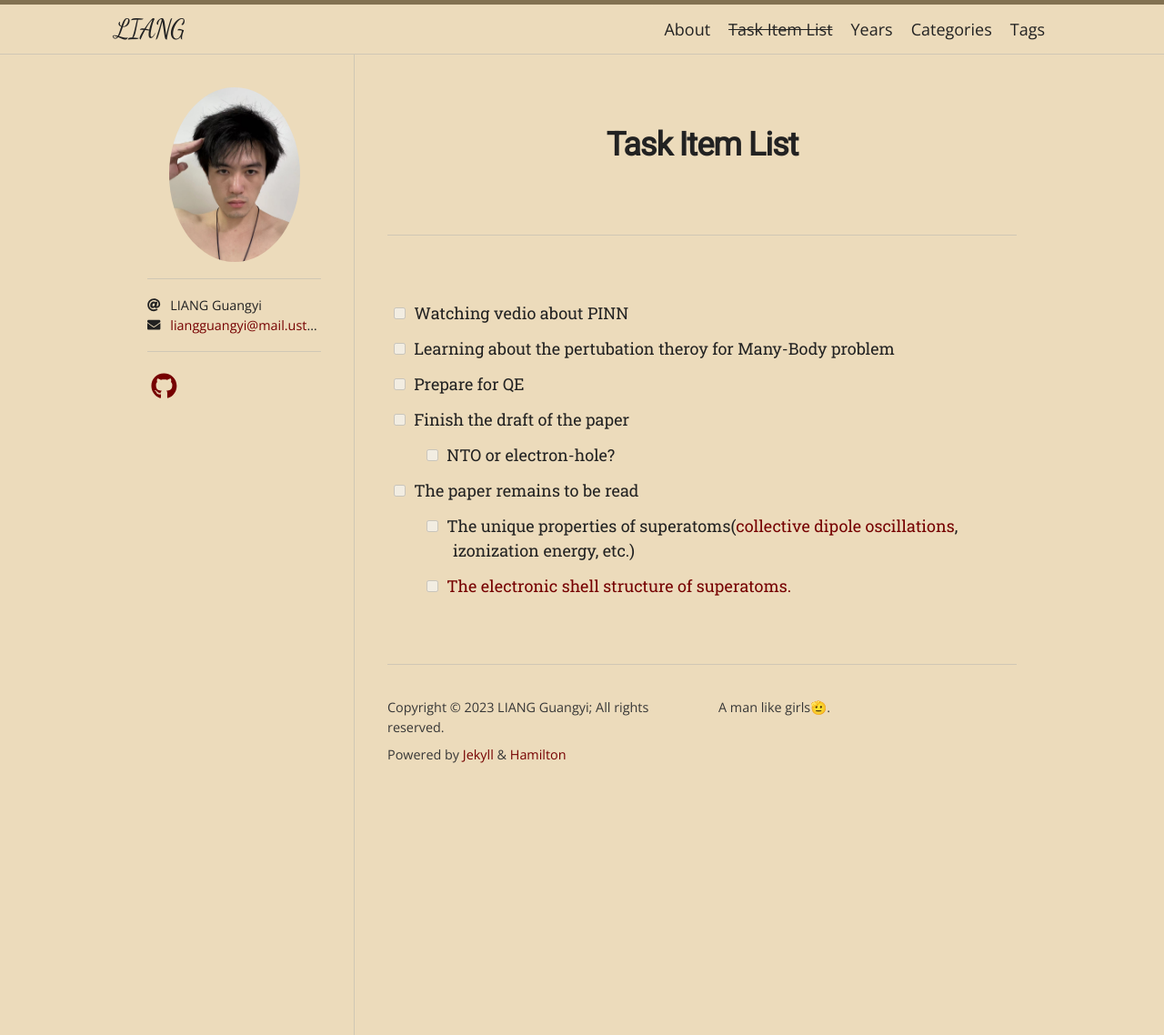
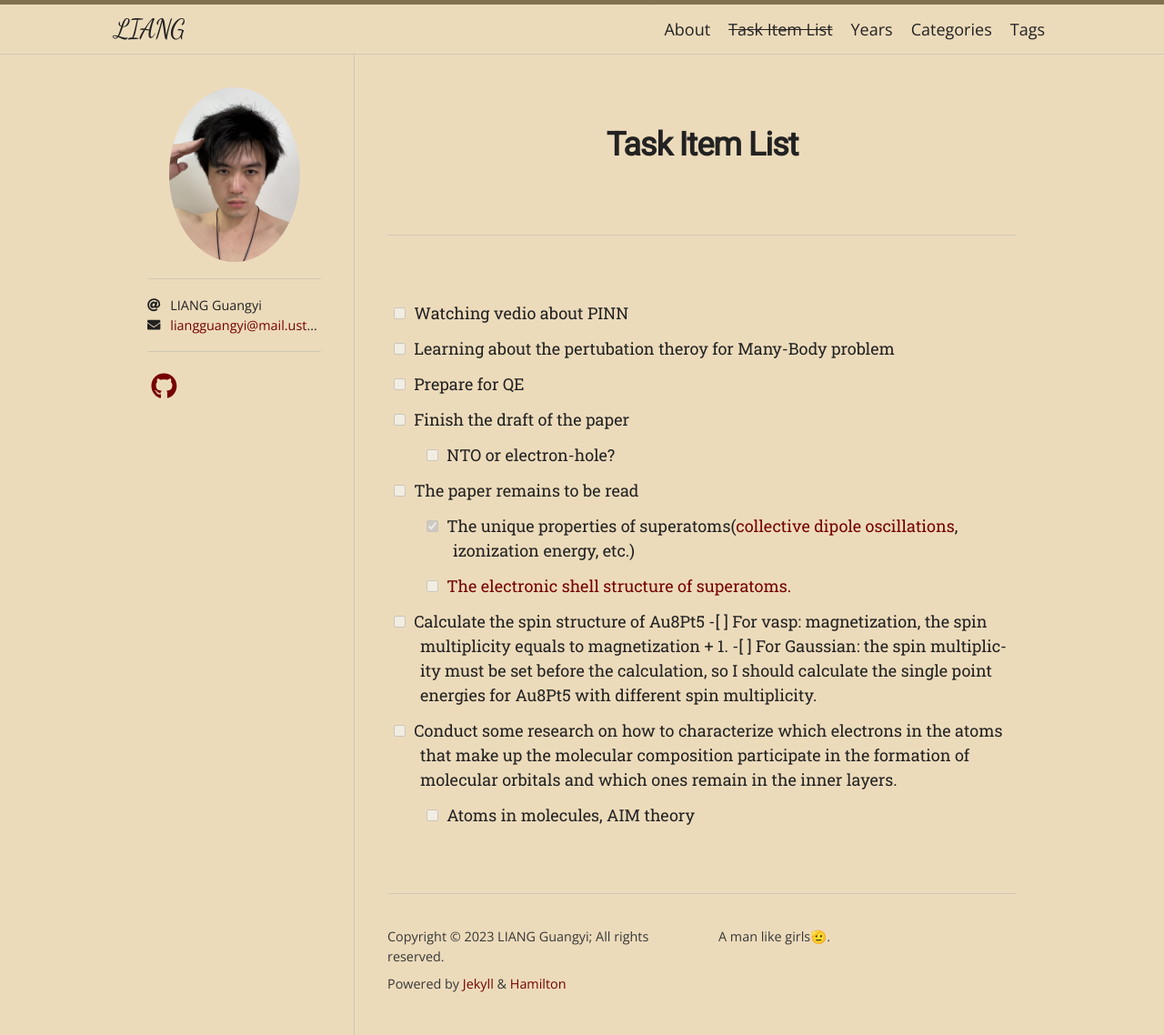
Before and after one commit to liangguangyii/liangguangyii.github.io, a Jekyll site: the page built from todolist.md, in a window 1280 px wide. Shown: the whole page at 91% size. Built offline with Jekyll 4.4.1, drawn with Linux system fonts in a browser that asks for light colours; nearby versions of some CDN libraries; some web fonts are replaced.

Commit message:
update todolist.md

```diff
--- a/todolist.md
+++ b/todolist.md
@@ -11,6 +11,13 @@ permalink: /todo/
     - [ ] NTO or electron-hole?
 
 - [ ] The paper remains to be read
-    - [ ] The unique properties of superatoms([collective dipole oscillations](https://link.aps.org/doi/10.1103/PhysRevLett.59.1805), izonization energy, etc.)
+    - [x] The unique properties of superatoms([collective dipole oscillations](https://link.aps.org/doi/10.1103/PhysRevLett.59.1805), izonization energy, etc.)
 
     - [ ] [The electronic shell structure of superatoms.](10.1103/PhysRevLett.65.748)
+
+- [ ] Calculate the spin structure of Au8Pt5
+    -[ ] For vasp: magnetization, the spin multiplicity equals to magnetization + 1.
+    -[ ] For Gaussian: the spin multiplicity must be set before the calculation, so I should calculate the single point energies for Au8Pt5 with different spin multiplicity.
+
+- [ ] Conduct some research on how to characterize which electrons in the atoms that make up the molecular composition participate in the formation of molecular orbitals and which ones remain in the inner layers.
+    - [ ] Atoms in molecules, AIM theory
```
